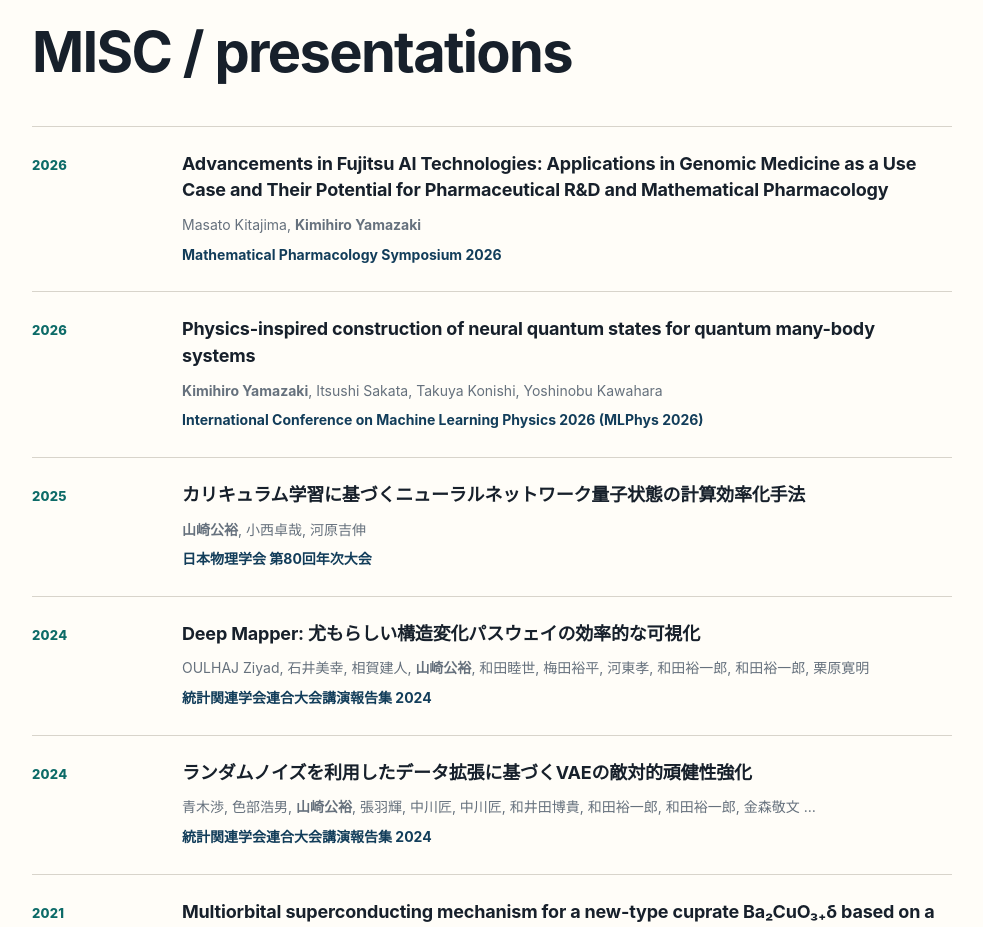
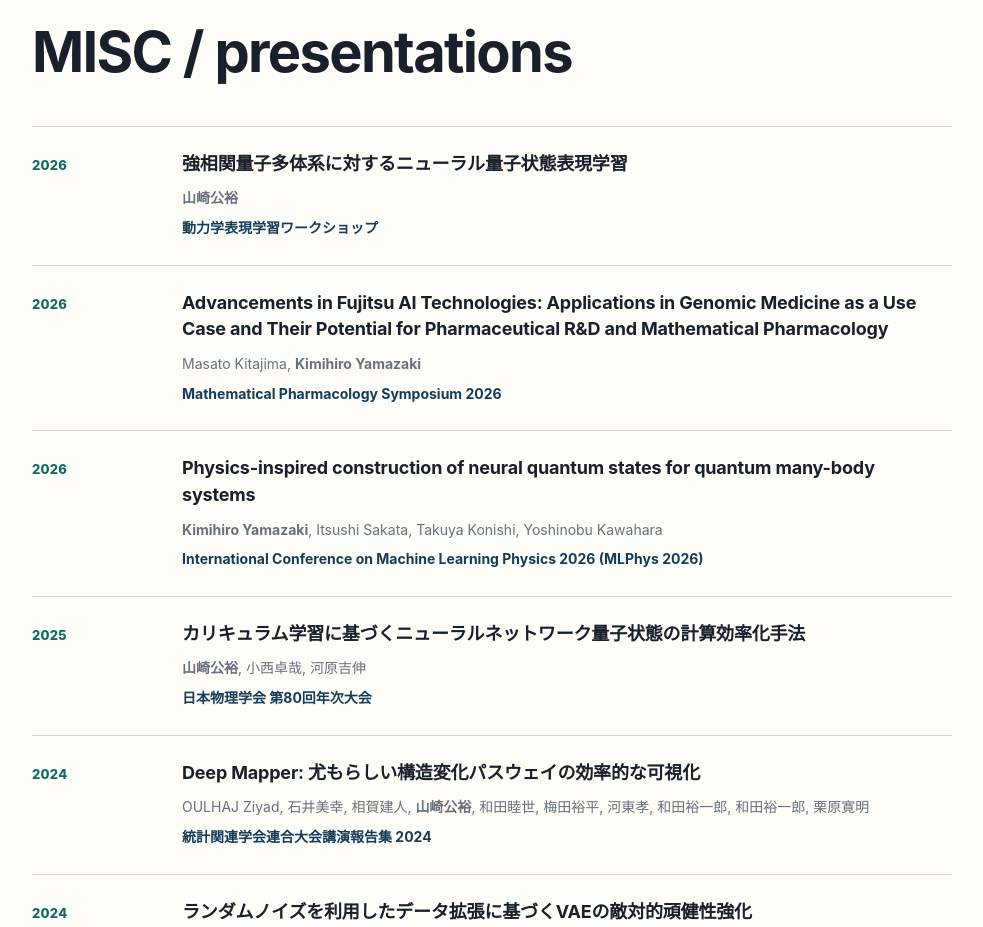
Before and after one commit to kiyamazaki/kiyamazaki.github.io, a plain HTML site: page publication-en.html in a window 1280 px wide. Shown: the part 4060-4987 px from the top of the page, without its empty margins (148-1131 px from the left). Drawn offline with Linux system fonts and the light colour scheme.

Commit message:
Update publication-en.html

```diff
--- a/publication-en.html
+++ b/publication-en.html
@@ -67,6 +67,7 @@
 </section>
 <section class="section works-section alt" id="misc"><div class="container narrow"><div class="section-heading">
 <h2>MISC / presentations</h2></div><div class="work-list compact">
+<article class="work-item"><div class="work-date">2026</div><div><h3>強相関量子多体系に対するニューラル量子状態表現学習</h3><p class="authors"><strong>山崎公裕</strong></p><p class="venue">動力学表現学習ワークショップ</p></div></article>
 <article class="work-item"><div class="work-date">2026</div><div><h3>Advancements in Fujitsu AI Technologies: Applications in Genomic Medicine as a Use Case and Their Potential for Pharmaceutical R&amp;D and Mathematical Pharmacology</h3><p class="authors">Masato Kitajima, <strong>Kimihiro Yamazaki</strong></p><p class="venue">Mathematical Pharmacology Symposium 2026</p></div></article>
 <article class="work-item"><div class="work-date">2026</div><div><h3>Physics-inspired construction of neural quantum states for quantum many-body systems</h3><p class="authors"><strong>Kimihiro Yamazaki</strong>, Itsushi Sakata, Takuya Konishi, Yoshinobu Kawahara</p><p class="venue">International Conference on Machine Learning Physics 2026 (MLPhys 2026)</p></div></article>
 <article class="work-item"><div class="work-date">2025</div><div><h3>カリキュラム学習に基づくニューラルネットワーク量子状態の計算効率化手法</h3><p class="authors"><strong>山崎公裕</strong>, 小西卓哉, 河原吉伸</p><p class="venue">日本物理学会 第80回年次大会</p></div></article>
```
